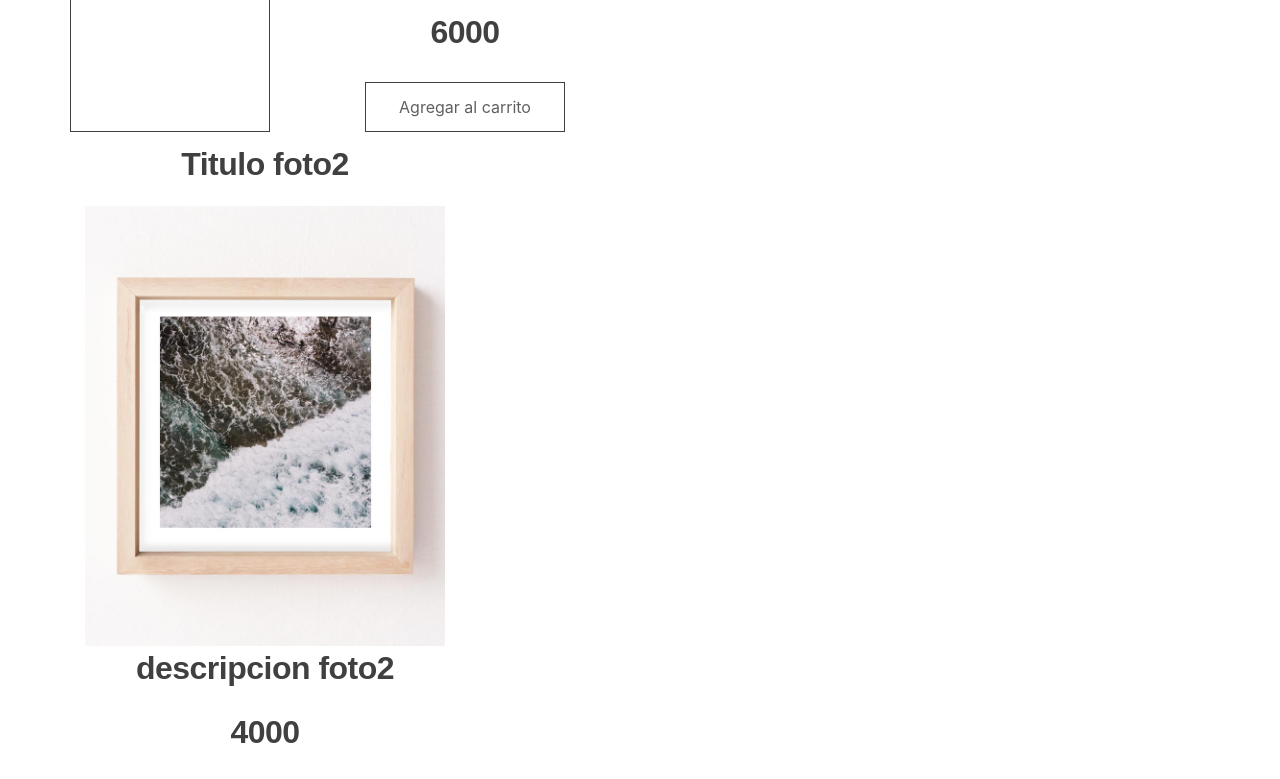
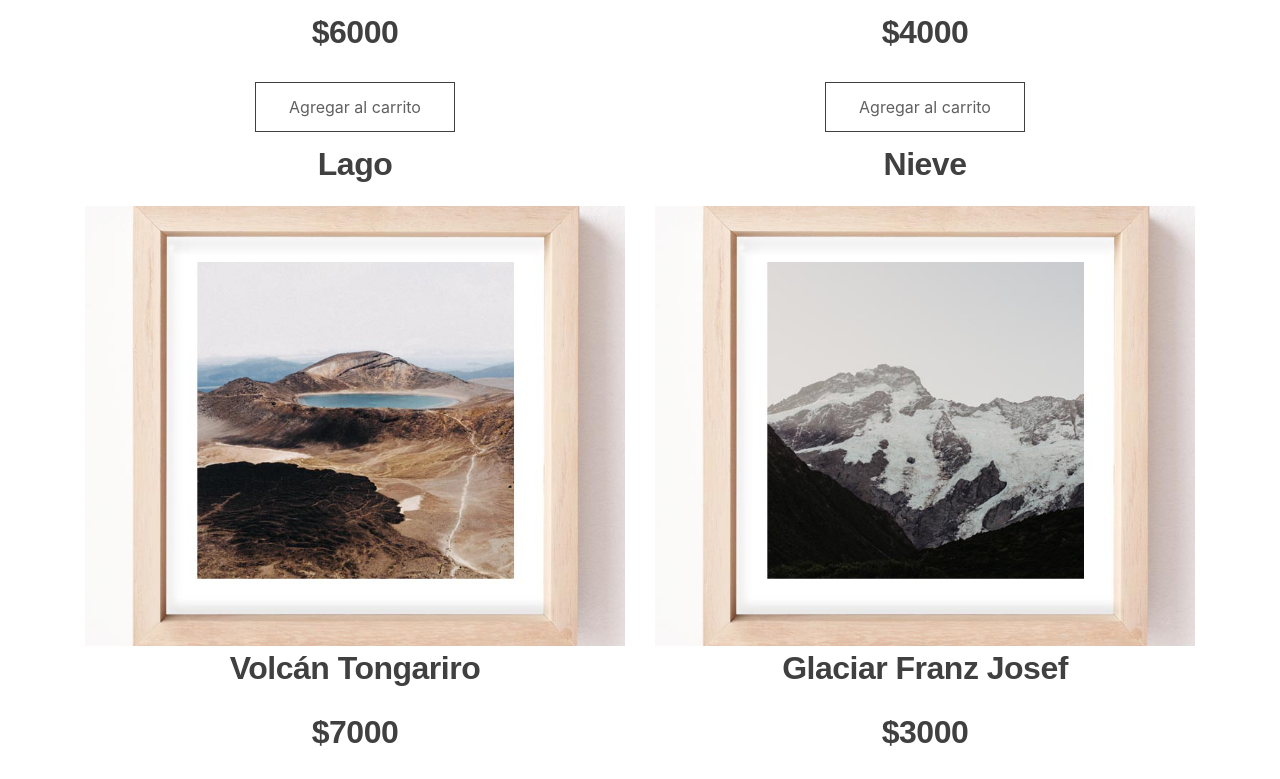
Before and after one commit to javierdavidmillan/jsfinal, a plain HTML site: page shop.html in a window 1280 px wide. Shown: the part 806-1585 px from the top of the page. Drawn offline with nearby package versions, Linux system fonts and the light colour scheme; files whose address does not match are found by name.

Commit message:
entrega final

```diff
--- a/js/carrito.js
+++ b/js/carrito.js
@@ -20,7 +20,7 @@ $(document).ready(function () {
   <div class=col-3>${producto.nombre}</div>
   <div class=col-3> $${producto.precio}</div>
   <div class="col-3">espacio vacio</div>
-  <button class="col-3 button" id=${producto.orderId} ><i class="fas fa-trash col-3"></i>Eliminar del carrito (tiene el orderId del producto)</button>
+  <button class="col-3 button" id=${producto.orderId} ><i class="fas fa-trash col-3"></i>Eliminar del carrito</button>
   `;
     precioTotal += parseInt(producto.precio);
   }
--- a/js/productos.json
+++ b/js/productos.json
@@ -1,6 +1,6 @@
 [
-  { "titulo": "Titulo foto1", "concepto": "concepto foto1", "descripcion": "descripcion foto1", "foto": "shop1", "productId": "product1", "nombre": "Fotografía 1", "precio": 6000 },
-  { "titulo": "Titulo foto2", "concepto": "concepto foto2", "descripcion": "descripcion foto2", "foto": "shop2", "productId": "product2", "nombre": "Fotografía 2", "precio": 4000 },
+  { "titulo": "Titulo foto1", "concepto": "concepto foto1", "descripcion": "descripcion foto1", "foto": "shop1", "productId": 1, "nombre": "Fotografía 1", "precio": 6000 },
+  { "titulo": "Titulo foto2", "concepto": "concepto foto2", "descripcion": "descripcion foto2", "foto": "shop2", "productId": 2, "nombre": "Fotografía 2", "precio": 4000 },
   { "titulo": "Titulo foto3", "concepto": "concepto foto3", "descripcion": "descripcion foto3", "foto": "shop3","productId": 3, "nombre": "Fotografía 3", "precio": 7000 },
   { "titulo": "Titulo foto4", "concepto": "concepto foto4", "descripcion": "descripcion foto4", "foto": "shop4","productId": 4, "nombre": "Fotografía 4", "precio": 3000 }
 ]
--- a/shop.html
+++ b/shop.html
@@ -1,6 +1,5 @@
 <!doctype html>
 <html lang="en">
-
 <head>
     <!-- SASS -->
     <link rel="stylesheet" href="css/style.css">
@@ -20,11 +19,8 @@
     <link rel="shortcut icon" href="style/images/favicon.png">
     <!-- ANIMACION SCROLL -->
     <link href="https://unpkg.com/aos@2.3.1/dist/aos.css" rel="stylesheet">
-
 </head>
-
 <body>
-
     <header class="header">
         <!-- BOOTSTRAP MENU START -->
         <div class="container">
@@ -46,18 +42,6 @@
                         <li class="nav-item ">
                             <a class="nav-link" href="galeria.html">Galería</a>
                         </li>
-                        <!-- submenu
-                        <li class="nav-item dropdown">
-                            <a class="nav-link dropdown-toggle" href="#" id="navbarDropdownMenuLink"
-                                data-toggle="dropdown" aria-haspopup="true" aria-expanded="false">
-                                Galería
-                            </a>
-                            <div class="dropdown-menu" aria-labelledby="navbarDropdownMenuLink">
-                                <a class="dropdown-item" href="galeria.html">Bodas</a>
-                                <a class="dropdown-item" href="galeria.html">Verano</a>
-                                <a class="dropdown-item" href="galeria.html">Estudio</a>
-                                <a class="dropdown-item" href="galeria.html">Noche</a>
-                            </div>-->
                         <li class="nav-item">
                             <a class="nav-link" href="nosotros.html">Nosotros</a>
                         </li>
@@ -124,15 +108,67 @@
             </div>
         </div>
         <div class="container" data-aos="fade-up" data-aos-duration="1000" data-aos-delay="100">
-            <!-- Fila de productos 1 -->
-            <div id="contenedor" class="row">
-                <button id="product3" class="product button">Agregar al carrito</button>
-            </div>
-            <!-- <div id="productos" class="row"> -->
-
-
-
-
+            <div id="productos" class="row">
+                <div class="col-6">
+                    <div class="col-12">
+                        <h3 class="title__H1">Arena</h3>
+                    </div>
+                    <div class="familia">
+                        <img class="galeria" src="style/images/gallery/shop/shop1.jpg" alt="">
+                    </div>
+                    <div>
+                        <h3 class="title__H1">Desierto del Sahara</h3>
+                    </div>
+                    <div>
+                        <h2 class="title__H1">$6000</h2>
+                    </div>
+                    <button id="product1" class="product button">Agregar al carrito</button>
+                </div>
+                <div class="col-6">
+                    <div class="col-12">
+                        <h3 class="title__H1">Agua</h3>
+                    </div>
+                    <div class="familia">
+                        <img class="galeria" src="style/images/gallery/shop/shop2.jpg" alt="">
+                    </div>
+                    <div>
+                        <h3 class="title__H1">Mar Mediterraneo</h3>
+                    </div>
+                    <div>
+                        <h2 class="title__H1">$4000</h2>
+                    </div>
+                    <button id="product2" class="product button">Agregar al carrito</button>
+                </div>
+                <div class="col-6">
+                    <div class="col-12">
+                        <h3 class="title__H1">Lago</h3>
+                    </div>
+                    <div class="familia">
+                        <img class="galeria" src="style/images/gallery/shop/shop3.jpg" alt="">
+                    </div>
+                    <div>
+                        <h3 class="title__H1">Volcán Tongariro</h3>
+                    </div>
+                    <div>
+                        <h2 class="title__H1">$7000</h2>
+                    </div>
+                    <button id="product3" class="product button">Agregar al carrito</button>
+                </div>
+                <div class="col-6">
+                    <div class="col-12">
+                        <h3 class="title__H1">Nieve</h3>
+                    </div>
+                    <div class="familia">
+                        <img class="galeria" src="style/images/gallery/shop/shop4.jpg" alt="">
+                    </div>
+                    <div>
+                        <h3 class="title__H1">Glaciar Franz Josef</h3>
+                    </div>
+                    <div>
+                        <h2 class="title__H1">$3000</h2>
+                    </div>
+                    <button id="product4" class="product button">Agregar al carrito</button>
+                </div>
             </div>
         <div class="divider"></div>
         </div>
@@ -209,13 +245,9 @@
     <!-- JS sweet alert -->
     <script src="https://unpkg.com/sweetalert/dist/sweetalert.min.js"></script>
     <!-- JS local -->
-
-    <script src="js/fetch.js"></script>
+  <!-- <script src="js/fetch.js"></script> -->
     <script src="js/shop.js"></script>
-    <!-- <script src="js/shopDom.js"></script> -->
-    <!-- <script src="js/shop.js"></script>  -->
-
-    <!-- Optional JavaScript -->
+      <!-- Optional JavaScript -->
     <!-- jQuery first, then Popper.js, then Bootstrap JS -->
     <!-- <script src="https://code.jquery.com/jquery-3.2.1.slim.min.js"
         integrity="sha384-KJ3o2DKtIkvYIK3UENzmM7KCkRr/rE9/Qpg6aAZGJwFDMVNA/GpGFF93hXpG5KkN" crossorigin="anonymous">
```
